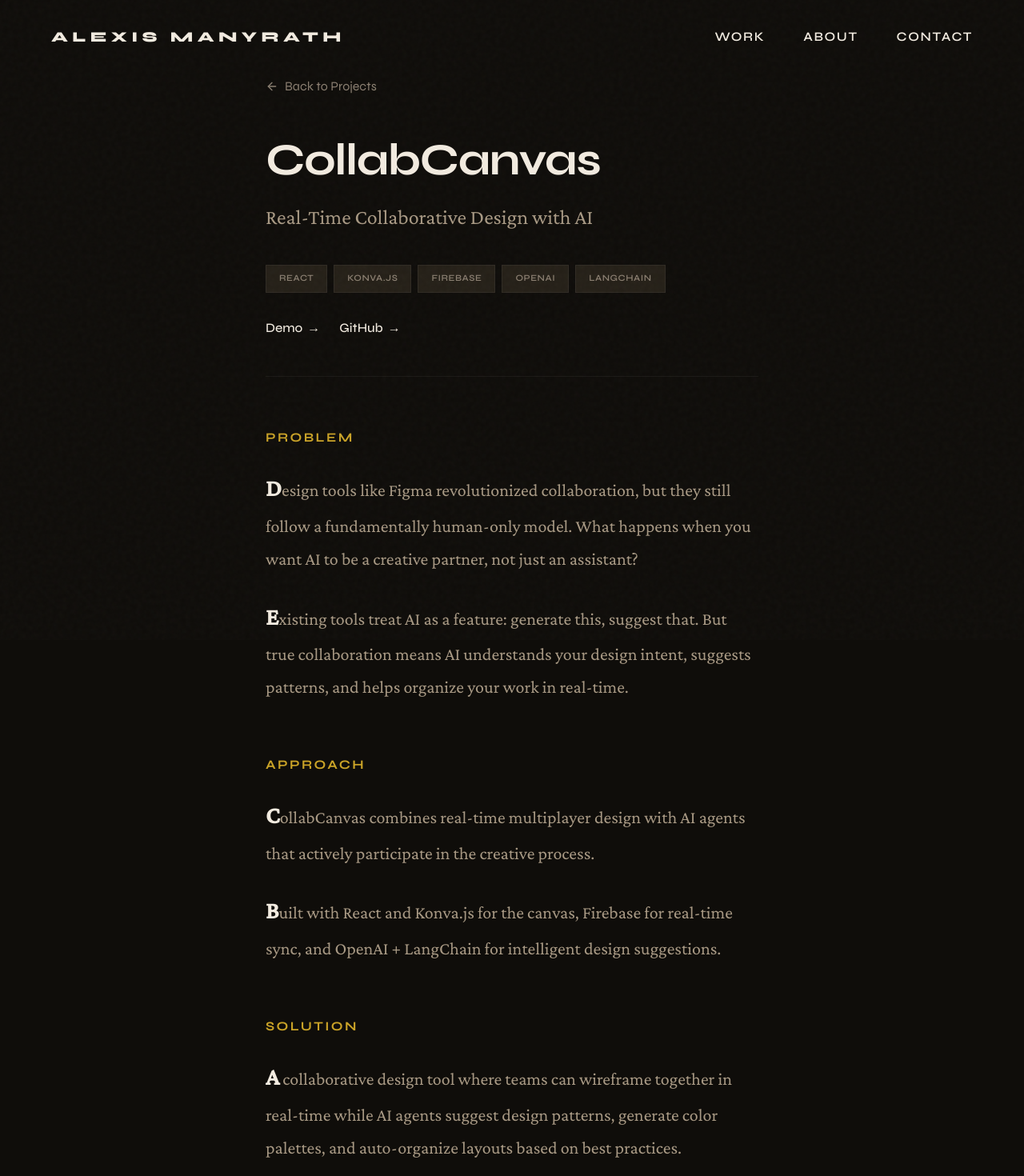
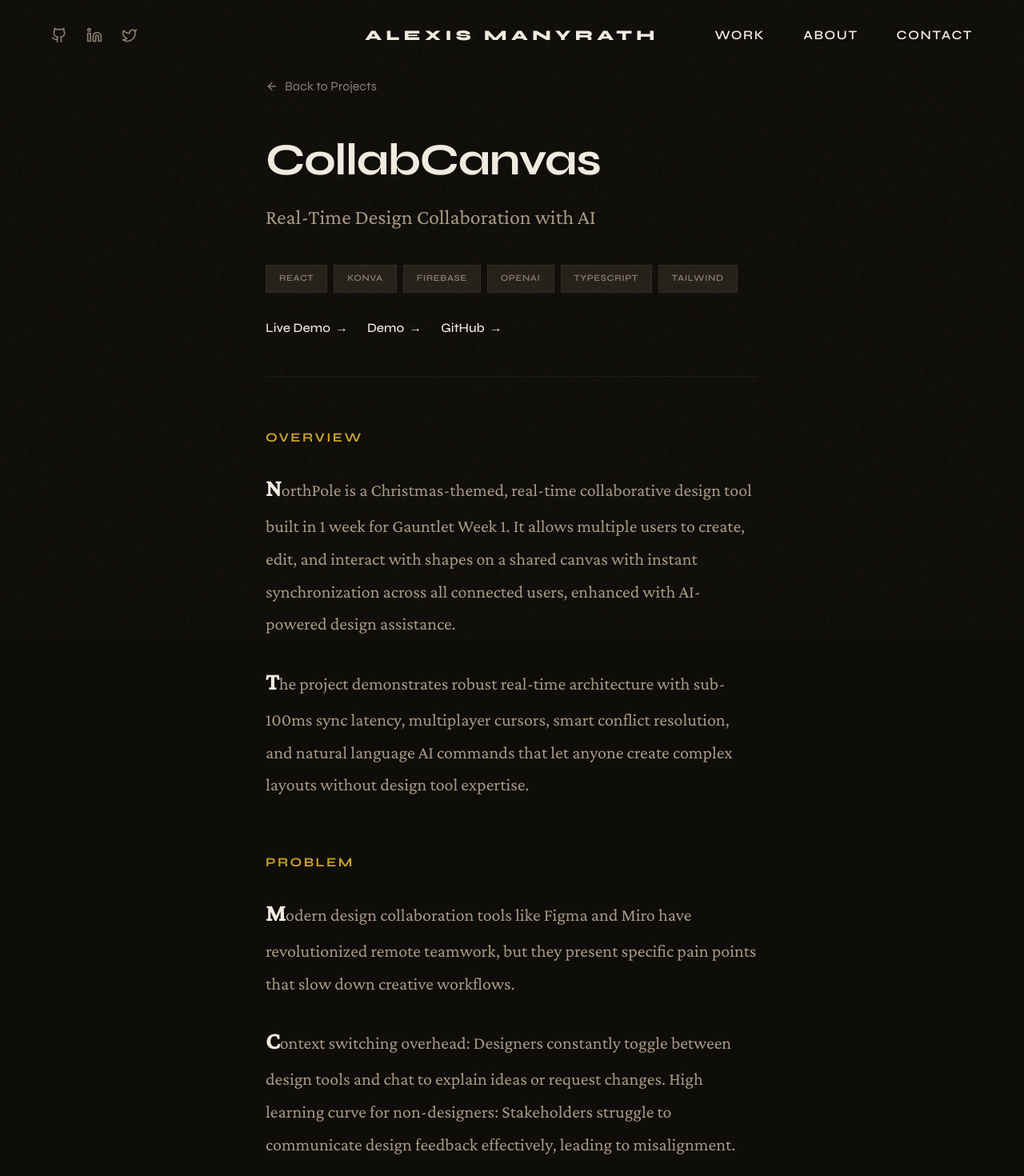
Before and after one commit to amanyrath/portfolio, a Next.js app: page /projects/collabcanvas in a window 1280 px wide. Shown: the top 1470 px of the page at 80% size. Built offline with nearby package versions, Linux system fonts and the light colour scheme.

Commit message:
formatting changes, name changes, add project desc, etc

```diff
--- a/app/projects/[slug]/page.tsx
+++ b/app/projects/[slug]/page.tsx
@@ -223,43 +223,74 @@ function getCaseStudyContent(slug: string): CaseStudy {
     collabcanvas: {
       sections: [
         {
-          title: 'Problem',
+          title: 'Overview',
           content: [
-            'Design tools like Figma revolutionized collaboration, but they still follow a fundamentally human-only model. What happens when you want AI to be a creative partner, not just an assistant?',
-            'Existing tools treat AI as a feature: generate this, suggest that. But true collaboration means AI understands your design intent, suggests patterns, and helps organize your work in real-time.',
+            'NorthPole is a Christmas-themed, real-time collaborative design tool built in 1 week for Gauntlet Week 1. It allows multiple users to create, edit, and interact with shapes on a shared canvas with instant synchronization across all connected users, enhanced with AI-powered design assistance.',
+            'The project demonstrates robust real-time architecture with sub-100ms sync latency, multiplayer cursors, smart conflict resolution, and natural language AI commands that let anyone create complex layouts without design tool expertise.',
           ],
         },
         {
-          title: 'Approach',
+          title: 'Problem',
           content: [
-            'CollabCanvas combines real-time multiplayer design with AI agents that actively participate in the creative process.',
-            'Built with React and Konva.js for the canvas, Firebase for real-time sync, and OpenAI + LangChain for intelligent design suggestions.',
+            'Modern design collaboration tools like Figma and Miro have revolutionized remote teamwork, but they present specific pain points that slow down creative workflows.',
+            'Context switching overhead: Designers constantly toggle between design tools and chat to explain ideas or request changes. High learning curve for non-designers: Stakeholders struggle to communicate design feedback effectively, leading to misalignment.',
+            'Limited automation: Repetitive tasks like creating UI component layouts require manual, pixel-perfect placement. Synchronization conflicts: When multiple users edit the same element simultaneously, tools often handle conflicts poorly or require manual resolution.',
+            'These friction points compound in fast-moving environments where designers need to prototype quickly while collaborating with engineers and product managers who may lack design tool expertise.',
+          ],
+        },
+        {
+          title: 'Insight',
+          content: [
+            'The realization: Real-time collaboration is table stakes, but AI-augmented collaboration is the unlock.',
+            'During early prototyping, I noticed that explaining what you want visually often takes longer than creating it manually. But what if users could just say what they want? The breakthrough came when I realized natural language is a universal design interface—anyone can describe a layout without knowing design tools.',
+            'AI agents can bridge the execution gap: LLMs excel at translating intent into structured output. Real-time + AI = compound value: When everyone can manipulate the canvas instantly and delegate complex tasks to AI, collaboration becomes frictionless.',
+            'I chose this approach because it solves two problems simultaneously: it democratizes design (anyone can contribute) while accelerating expert workflows (designers can use AI for tedious tasks). The AI is not replacing the designer—it is removing bottlenecks.',
           ],
         },
         {
           title: 'Solution',
           content: [
-            'A collaborative design tool where teams can wireframe together in real-time while AI agents suggest design patterns, generate color palettes, and auto-organize layouts based on best practices.',
+            'CollabCanvas combines real-time multiplayer architecture with AI-powered design assistance to create a fluid collaborative experience.',
+            'Real-time collaboration layer: Firebase/Firestore backend provides immediate synchronization with optimistic updates for instant UI feedback. Conflict resolution uses Firestore transactions—when one user starts editing a shape, it locks for others until released. A presence system tracks active users, cursor positions, and editing states in real-time.',
+            'AI integration: The AI assistant uses direct OpenAI API calls with structured function-calling. Users type commands like "create a login form in the center" and the LLM receives the current canvas state along with available functions. The LLM returns structured JSON specifying which shapes to create, and the application parses this and creates shapes via the same Firestore API that manual users use—ensuring AI-created elements are immediately visible to all collaborators.',
+            'Why direct API calls instead of frameworks? Simplicity gives full control over prompt engineering. No black-box behavior from agent frameworks. AI actions flow through the same sync pipeline as human actions, ensuring consistency.',
           ],
         },
         {
           title: 'My Role',
           content: [
-            'Full-stack development, including real-time synchronization architecture, AI agent integration, and canvas rendering system.',
+            'As the solo developer, I owned the entire architecture and implementation in 1 week.',
+            'Canvas rendering engine: Built with Konva.js for hardware-accelerated 2D graphics. Implemented multi-select (drag-to-select and Shift+Click), boundary constraints, and smooth drag/resize with real-time coordinate updates.',
+            'Firebase integration: Designed Firestore schema for shapes, users, and locks. Implemented optimistic update pattern for zero-latency feel. Built transaction-based locking system to prevent edit conflicts.',
+            'AI chat interface: React-based chat UI with command history. OpenAI API integration with structured prompts. Function-calling parser to convert LLM output into canvas actions. Error handling for malformed AI responses.',
+            'Multiplayer features: Cursor position broadcasting and rendering. Online user list with color-coded presence indicators. Shape locking visualization showing who is editing what.',
           ],
         },
         {
           title: 'Key Decisions',
           content: [
-            'Used Konva.js for performant canvas manipulation',
-            'Implemented operational transformation for conflict-free real-time editing',
-            'Designed AI agents to be suggestive rather than prescriptive',
+            'Why direct OpenAI calls instead of LangChain? After prototyping, I realized LangChain added unnecessary abstraction. The agent\'s job was simple: take text input, return JSON for canvas actions. I stripped it down to direct API calls with well-structured system prompts. Result: faster iteration, easier debugging, and more predictable behavior. The lesson: start simple, add complexity only when needed.',
+            'Why Firestore over WebSockets? Firestore handles real-time subscriptions out of the box, is serverless (no need to manage connections), and provides transaction API for trivial shape locking. Trade-off: Firestore is slower than raw WebSockets (100ms vs 20ms latency), but the developer experience and reliability were worth it for a 1-week project.',
+            'Optimistic updates for instant feel: Firebase writes take 50-150ms but users expect instant feedback. I implemented optimistic updates: UI updates immediately when dragging shapes, Firebase write propagates in background, and if the write fails, rollback and show error. This makes the app feel instant while maintaining consistency—the same approach Figma uses.',
+            'Why Konva instead of raw Canvas API? Konva provides built-in click/drag events, layer management for separating UI layers, and hardware-accelerated rendering with minimal boilerplate. Trade-off: added library dependency, but saved days of work on event handling logic.',
+          ],
+        },
+        {
+          title: 'Technical Highlights',
+          content: [
+            'The most interesting technical challenge was building the AI function-calling parser. The problem: OpenAI returns JSON, but sometimes with extra text or malformed structure.',
+            'The solution: A robust parser that extracts JSON from markdown code blocks or plain text, validates required fields, and provides clear error messages when the AI misbehaves. This handles edge cases gracefully.',
+            'Key features I built: Natural language design commands where users say "create a nav bar" and AI generates appropriate shapes. Smart conflict prevention with automatic shape locking when editing starts. Visual feedback showing who is editing what. Festive Christmas theme with Santa-themed textures.',
           ],
         },
         {
           title: 'Outcome',
           content: [
-            'Successfully demonstrated that AI can be a creative collaborator rather than just a tool. The platform shows how multiplayer experiences can extend beyond human-to-human interaction.',
+            'User testing with 10 Gauntlet cohort members (designers and non-technical users) revealed key insights.',
+            'What worked: "The AI assistant is magic"—non-designers successfully created complex layouts with simple commands. Smooth multiplayer experience with no reported conflicts or sync issues during 3-person sessions. Architecture decisions paid off: optimistic updates + Firestore made the app feel fast despite network latency.',
+            'What needed improvement: AI commands needed iteration—users initially struggled with vague prompts ("make it nice") and required clearer examples in the UI. Mobile experience suffered with clunky touch events (not enough time to optimize).',
+            'What I learned: Robust architecture requires planning for failure states. Early versions crashed when Firebase connection dropped, AI returned malformed JSON, or multiple users edited simultaneously. Lesson: build error handling first, not as afterthought. Real-time systems are harder than they look—the challenge is handling network partitions, resolving conflicts on reconnection, and ensuring consistency when writes fail.',
+            'Metrics: 10 users tested, zero sync conflicts reported, sub-100ms sync latency achieved, 3-5 AI commands per session average, built in 1 week.',
           ],
         },
       ],
@@ -308,50 +339,6 @@ function getCaseStudyContent(slug: string): CaseStudy {
         },
       ],
     },
-    spendsense: {
-      sections: [
-        {
-          title: 'Problem',
-          content: [
-            'Most financial apps overwhelm users with dashboards and charts but don\'t actually change spending behavior.',
-            'People know they should save money, but knowing isn\'t enough. They need motivation and actionable steps.',
-          ],
-        },
-        {
-          title: 'Approach',
-          content: [
-            'SpendSense gamifies financial education through missions and challenges. Users track spending, set goals, and receive AI-generated "Power Moves" to improve their financial health.',
-            'Built with React Native for cross-platform mobile, Firebase for backend, Plaid API for bank integration, and OpenAI for personalized financial recommendations.',
-          ],
-        },
-        {
-          title: 'Solution',
-          content: [
-            'A mobile app that teaches financial discipline through engaging missions rather than overwhelming dashboards.',
-          ],
-        },
-        {
-          title: 'My Role',
-          content: [
-            'Full-stack mobile development: React Native UI, Firebase backend, Plaid integration, and AI-powered recommendation engine.',
-          ],
-        },
-        {
-          title: 'Key Decisions',
-          content: [
-            'Gamification over visualization: Make financial health feel like progress, not punishment',
-            'AI-powered "Power Moves" tailored to individual spending patterns',
-            'Secure bank integration via Plaid API',
-          ],
-        },
-        {
-          title: 'Outcome',
-          content: [
-            'Successfully demonstrated that behavioral nudges and gamification can drive meaningful changes in financial habits.',
-          ],
-        },
-      ],
-    },
   };
 
   return caseStudies[slug] || { sections: [] };
--- a/components/Contact.tsx
+++ b/components/Contact.tsx
@@ -54,8 +54,9 @@ export default function Contact() {
 
             {/* Resume Button - Bordered */}
             <a
-              href="/resume.pdf"
-              download
+              href="/Alexis_Manyrath_Resume.pdf"
+              target="_blank"
+              rel="noopener noreferrer"
               className="text-sm md:text-base font-bold uppercase tracking-[0.15em] px-8 py-4 border border-white/10 transition-all duration-300 ease-in-out hover:border-accent-gold hover:text-accent-gold"
             >
               Resume
--- a/components/Header.tsx
+++ b/components/Header.tsx
@@ -2,7 +2,7 @@
 
 import { useState, useEffect } from 'react';
 import Link from 'next/link';
-import { Menu, X } from 'lucide-react';
+import { Menu, X, Github, Linkedin, Twitter } from 'lucide-react';
 import { motion } from 'framer-motion';
 
 export default function Header() {
@@ -28,6 +28,12 @@ export default function Header() {
     };
   }, []);
 
+  const socialLinks = [
+    { icon: Github, href: 'https://github.com/amanyrath', label: 'GitHub' },
+    { icon: Linkedin, href: 'https://www.linkedin.com/in/alexis-manyrath/', label: 'LinkedIn' },
+    { icon: Twitter, href: 'https://x.com/wow_pal', label: 'Twitter' },
+  ];
+
   return (
     <header
       className={`fixed top-0 left-0 right-0 z-50 transition-all duration-300 ${
@@ -37,17 +43,37 @@ export default function Header() {
       }`}
     >
       <div className="max-w-full px-16">
-        <div className="flex items-center justify-between">
-          {/* Logo - Left */}
+        <div className="flex items-center justify-between relative">
+          {/* Social Icons - Left */}
+          <div className="hidden md:flex items-center gap-6">
+            {socialLinks.map((social) => (
+              <a
+                key={social.label}
+                href={social.href}
+                target="_blank"
+                rel="noopener noreferrer"
+                className="text-[#8a7e70] transition-colors duration-300 hover:text-[#c9a227]"
+                aria-label={social.label}
+              >
+                <social.icon size={20} />
+              </a>
+            ))}
+          </div>
+
+          {/* Logo - Center */}
           <Link
-            href="/"
-            className="text-base md:text-lg font-[800] tracking-[0.3em] uppercase text-[#f2ebe0] transition-opacity duration-300 hover:opacity-60"
+            href="/#home"
+            className="absolute left-1/2 -translate-x-1/2 text-base md:text-lg font-[800] tracking-[0.3em] uppercase text-[#f2ebe0] transition-opacity duration-300 hover:opacity-60"
+            onClick={(e) => {
+              e.preventDefault();
+              window.scrollTo({ top: 0, behavior: 'smooth' });
+            }}
           >
             Alexis Manyrath
           </Link>
 
           {/* Navigation - Right (Desktop) */}
-          <nav className="hidden md:flex items-center gap-12">
+          <nav className="hidden md:flex items-center gap-12 ml-auto">
             {[
               { name: 'Work', href: '#work' },
               { name: 'About', href: '#about' },
@@ -71,7 +97,7 @@ export default function Header() {
           {/* Mobile Menu Button */}
           <button
             onClick={() => setMobileMenuOpen(!mobileMenuOpen)}
-            className="md:hidden text-[#f2ebe0] transition-opacity duration-300 hover:opacity-60"
+            className="md:hidden text-[#f2ebe0] transition-opacity duration-300 hover:opacity-60 ml-auto"
             aria-label="Toggle mobile menu"
           >
             {mobileMenuOpen ? <X size={24} /> : <Menu size={24} />}
@@ -109,6 +135,22 @@ export default function Header() {
               {link.name}
             </motion.a>
           ))}
+
+          {/* Social Icons in Mobile Menu */}
+          <div className="flex items-center gap-8 mt-8">
+            {socialLinks.map((social) => (
+              <a
+                key={social.label}
+                href={social.href}
+                target="_blank"
+                rel="noopener noreferrer"
+                className="text-[#8a7e70] transition-colors duration-300 hover:text-[#c9a227]"
+                aria-label={social.label}
+              >
+                <social.icon size={24} />
+              </a>
+            ))}
+          </div>
         </nav>
       </motion.div>
     </header>
--- a/lib/projects.ts
+++ b/lib/projects.ts
@@ -6,6 +6,7 @@ export interface Project {
   title: string;
   subtitle: string;
   description: string;
+  image?: string;
   tech: string[];
   links: {
     live?: string;
@@ -22,6 +23,7 @@ export const projects: Project[] = [
     title: 'Pluto',
     subtitle: 'Git Workflow for AI-First Teams',
     description: 'AI coding tools like Claude Code and Cursor are incredible but they create merge conflicts that slow down teams. Pluto solves this by giving AI agents their own git branches and automating the merge workflow.',
+    image: '/projects/pluto-hero.png',
     tech: ['Claude Code', 'Custom Agents', 'Git'],
     links: {
       live: 'https://www.plutoai.dev/',
@@ -32,37 +34,30 @@ export const projects: Project[] = [
     slug: 'collabcanvas',
     number: '02',
     title: 'CollabCanvas',
-    subtitle: 'Real-Time Collaborative Design with AI',
-    description: 'A multiplayer design tool where teams create wireframes together in real-time. AI suggests design patterns, generates color palettes, and auto-organizes layouts based on best practices.',
-    tech: ['React', 'Konva.js', 'Firebase', 'OpenAI', 'LangChain'],
+    subtitle: 'Real-Time Design Collaboration with AI',
+    description: 'A Christmas-themed multiplayer design tool built in 1 week where teams create and manipulate shapes together in real-time. Features natural language AI commands, multiplayer cursors, smart shape locking, and sub-100ms sync latency.',
+    image: '/projects/collabcanvas-demo.png',
+    tech: ['React', 'Konva', 'Firebase', 'OpenAI', 'TypeScript', 'Tailwind'],
     links: {
-      demo: '#',
-      github: '#',
-      caseStudy: false,
+      live: 'https://collab-canvas-ivory.vercel.app/',
+      demo: 'https://www.loom.com/share/544b711712cf44f9bc6dda486e2fec11',
+      github: 'https://github.com/amanyrath/collab-canvas',
+      caseStudy: true,
     },
   },
   {
     slug: 'tutor-quality',
     number: '03',
-    title: 'Tutor Quality Scoring',
-    subtitle: 'AI Analytics for Performance and Churn',
-    description: 'Built an AI system that analyzes tutoring sessions to predict tutor performance and student churn risk. Automated quality scoring helped the team identify at-risk students and improve tutor training.',
-    tech: ['Rails', 'React', 'AWS', 'SageMaker', 'Python'],
+    title: 'Tutor Mission Control',
+    subtitle: 'AI-Powered Tutor Quality Scoring Dashboard',
+    description: 'Built in 24 hours during Gauntlet AI Week 4. A comprehensive dashboard that monitors tutor performance across behavioral metrics, feedback sentiment, and lesson quality. Features automated pattern detection to identify at-risk tutors 2 weeks earlier than manual review, with AI-powered interventions that scale to 1000+ tutors.',
+    image: '/projects/tutor-dashboard.png',
+    tech: ['Next.js', 'TypeScript', 'PostgreSQL', 'Python', 'OpenAI API', 'Tailwind CSS'],
     links: {
-      caseStudy: false,
-    },
-  },
-  {
-    slug: 'spendsense',
-    number: '04',
-    title: 'SpendSense',
-    subtitle: 'Financial Education That Drives Action',
-    description: 'A mobile app that teaches financial discipline through missions and challenges. Users track spending, set goals, and get AI-suggested "Power Moves" to improve their financial health.',
-    tech: ['React Native', 'Firebase', 'Plaid API', 'OpenAI'],
-    links: {
-      demo: '#',
-      github: '#',
-      caseStudy: false,
+      live: 'https://tutor-psi-teal.vercel.app/',
+      demo: 'https://www.loom.com/share/f09cfaa9c37640cca3414a83d6bb8735',
+      github: 'https://github.com/amanyrath/tutor',
+      caseStudy: true,
     },
   },
 ];
```
Also changed, not shown: components/About.tsx (+4 -4 lines), components/Hero.tsx (+23 -11 lines), components/ProjectCard.tsx (+21 -2 lines), 1 other file (tests, documents, lock files or other folders).
